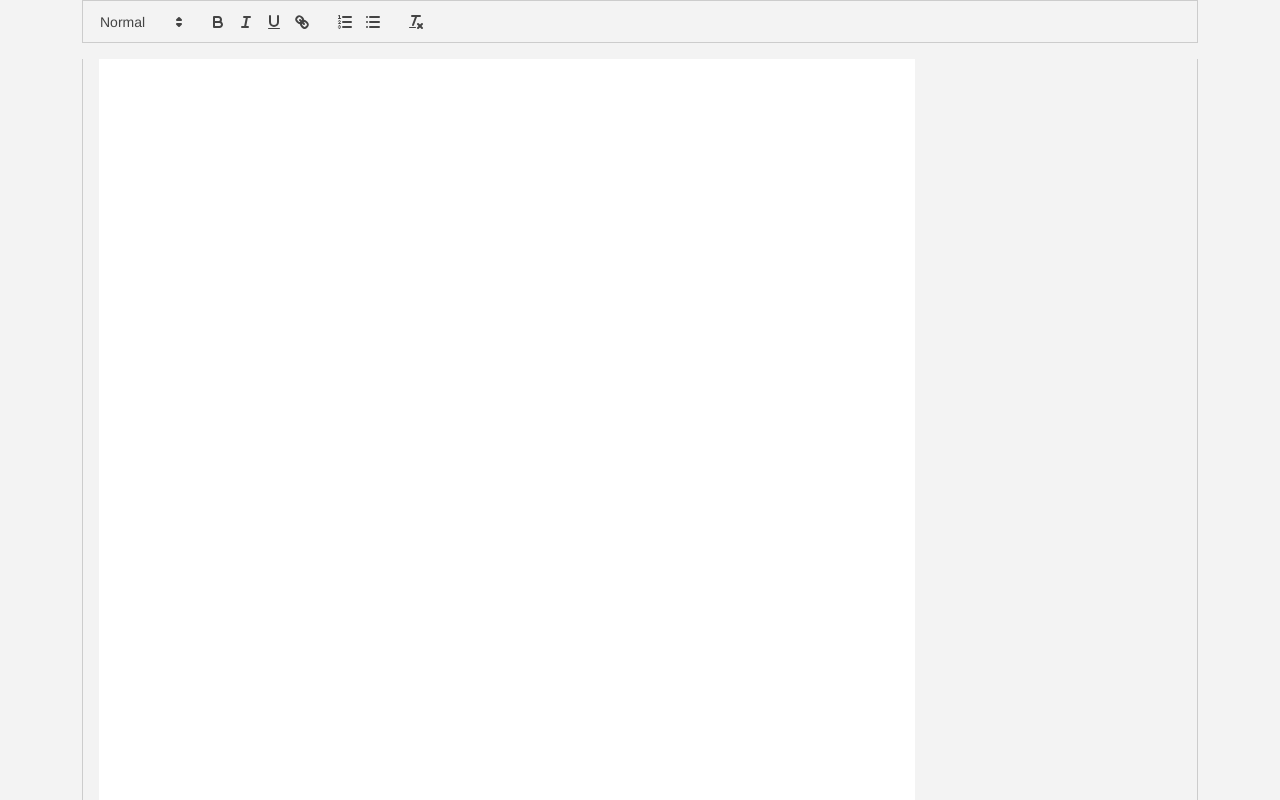
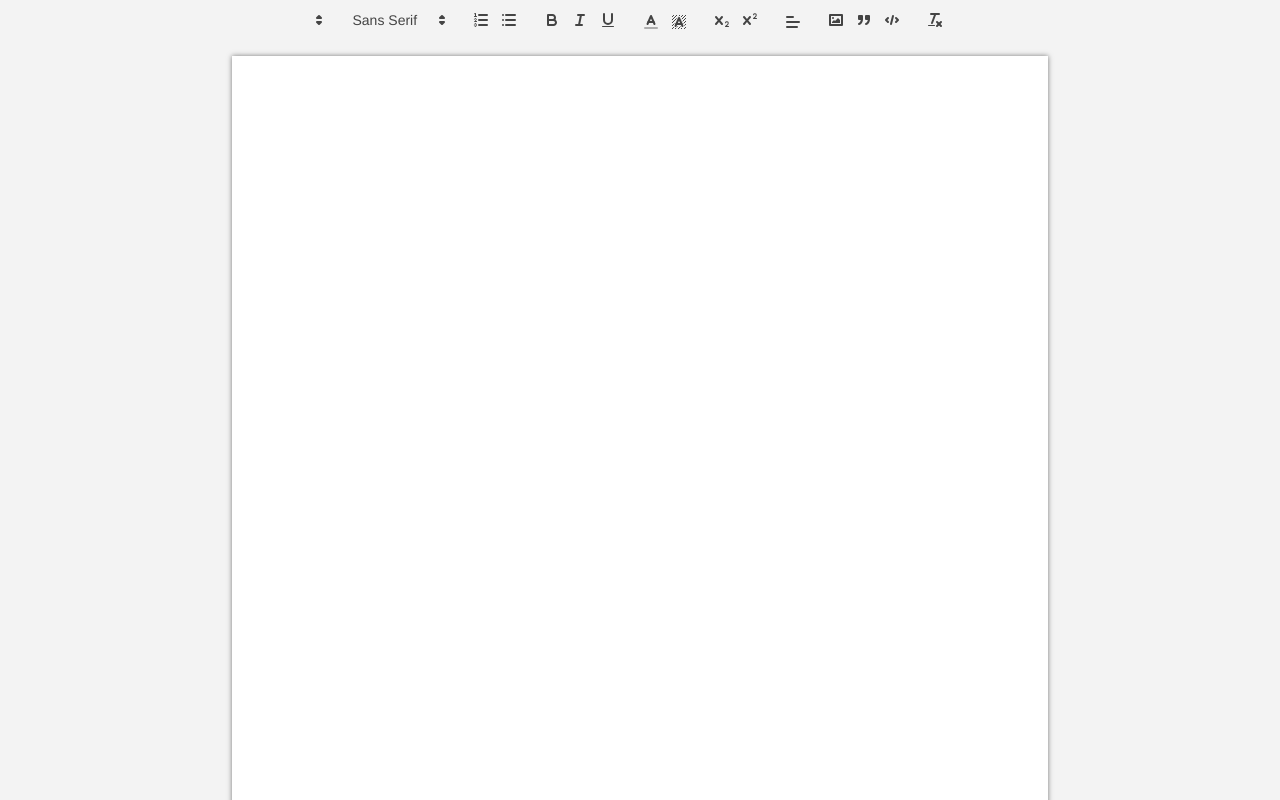
Before and after one commit to grantpan23/course-outline-manager, a React (Create React App) app in the folder frontend/: page / in a window 1280 px wide. Shown: the top 800 px of the page. Built offline with nearby package versions, Linux system fonts and the light colour scheme.

Commit message:
expanded toolbar

```diff
--- a/frontend/src/createOutline.js
+++ b/frontend/src/createOutline.js
@@ -1,6 +1,18 @@
 import { useCallback } from 'react'
 import Quill from "quill"
 import "quill/dist/quill.snow.css"
+
+const TOOLBAR_OPTIONS = [
+ [{HEADER :[1,2,3,4,5,6,false]}],
+ [{font: []}],
+ [{list: "ordered"}, {list: "bullet"}],
+ ["bold", "italic", "underline"],
+ [ {color :[] }, {background: [] }],
+ [{script : "sub"}, {script : "super"}],
+ [{align : []}],
+ ["image", "blockquote", "code-block"],
+ ["clean"],
+]
 
 export default function CreateOutline(){
 
@@ -10,7 +22,7 @@ export default function CreateOutline(){
         wrapper.innerHTML = ' '
         const editor = document.createElement('div')
         wrapper.append(editor)
-        new Quill(editor, {theme : "snow"})
+        new Quill(editor, {theme : "snow", modules: {toolbar : TOOLBAR_OPTIONS } })
     }, [])
     return <div className="container" ref = {wrapperRef}></div>
 }
--- a/frontend/src/styles.css
+++ b/frontend/src/styles.css
@@ -14,6 +14,50 @@ body {
     min-height: 11in;
     padding: 1in;
     margin: 1rem;
-    box-shadow: 0 0 5px 0rgba (0,0,0, .5);
+    box-shadow: 0 0 5px 0 rgba(0,0, 0, 0.5);
     background-color: white;
 }
+
+.container .ql-container.ql-snow {
+
+    border: none;
+    display: flex;
+    justify-content: center;
+}
+
+.container .ql-toolbar.ql-snow {
+
+    display: flex;
+    justify-content: center;
+    position: sticky;
+    top:0;
+    z-index: 1;
+    background-color: #f3f3f3;
+    border: none;
+    /* box-shadow: 0 0 5px 0 rgba(0,0, 0, 0.5); */
+}
+
+@page {
+    margin: 1in;
+}
+
+@media print {
+    body {
+
+        background:none
+    }
+
+    .container .ql-editor {
+    width : 6.5in;
+    height: 9in;
+    padding: 0;
+    margin: 0;
+    box-shadow: none;
+    align-self: flex-start;
+    }
+
+    .container .ql-toolbar.ql-snow {
+        display: none;
+        }
+
+}
```
